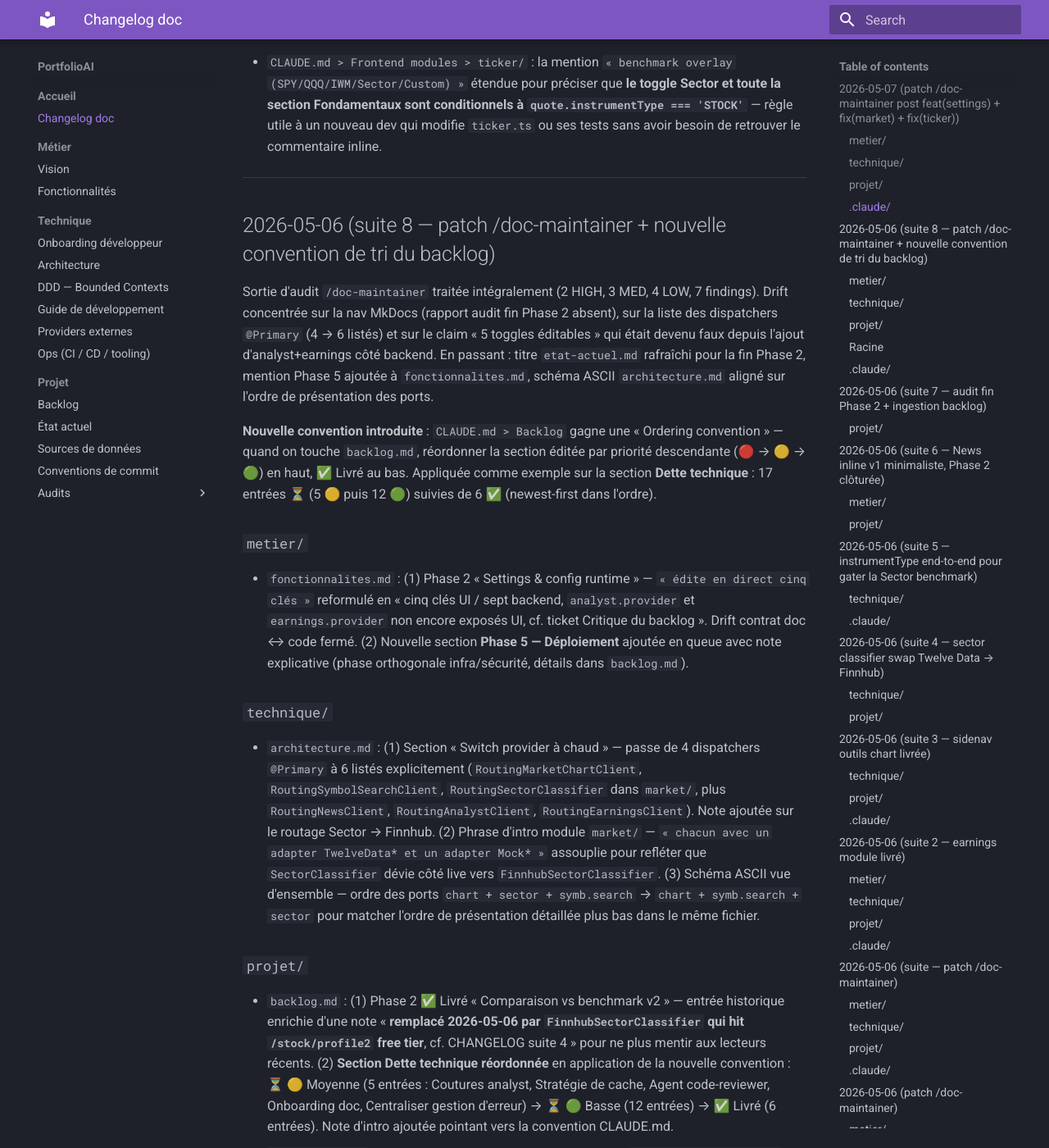
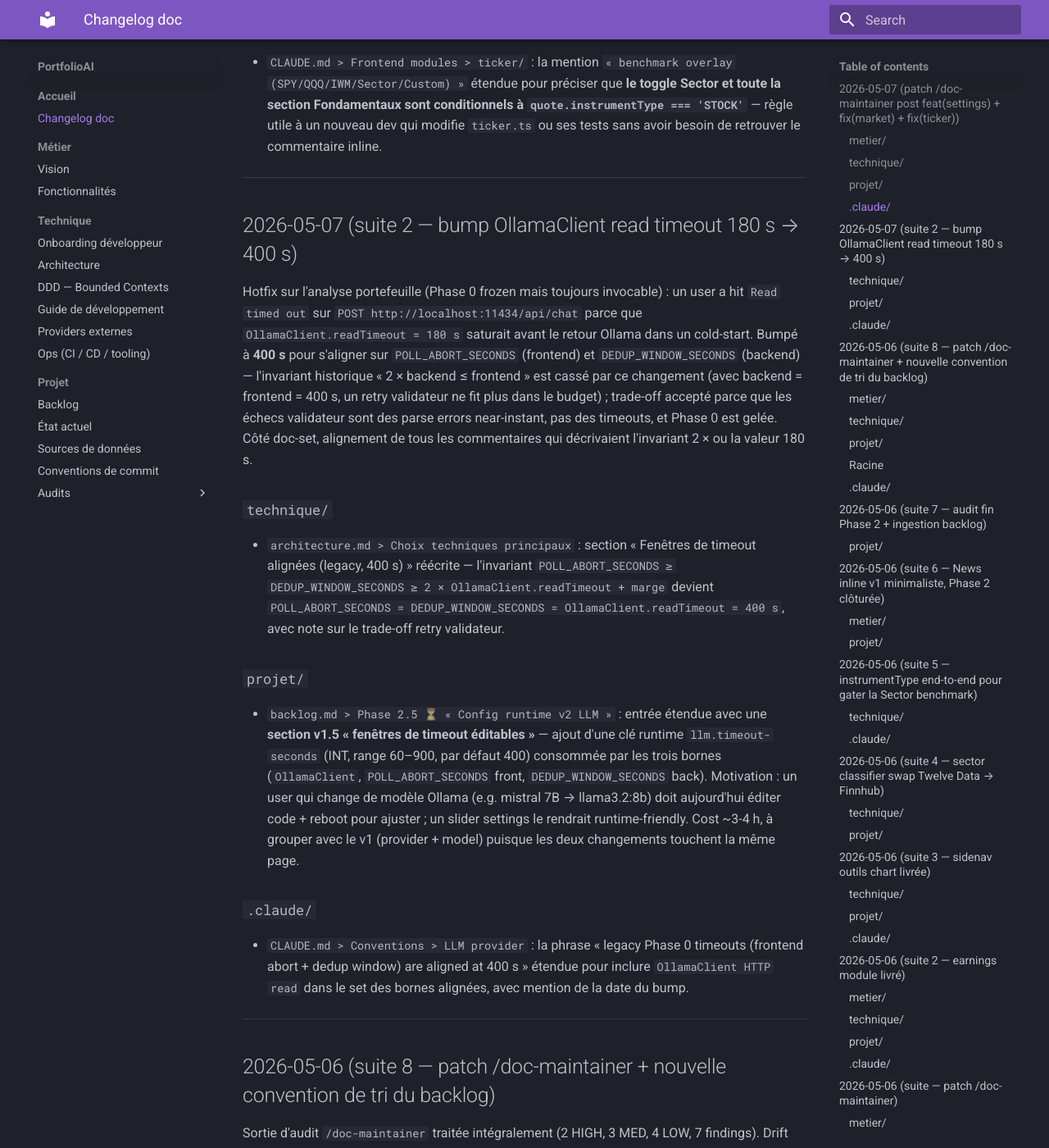
Before and after one commit to jv3n/trade, an MkDocs documentation site: the page built from docs/CHANGELOG.md, in a window 1280 px wide and 1400 px high, scrolled down 1652 px. Shown: the whole window at 82% size. Built offline with MkDocs 1.6.1 and Material for MkDocs 9.7.7, drawn with Linux system fonts in a browser that asks for light colours.

Commit message:
docs: log Ollama timeout bump and file editable LLM timeouts in backlog

```diff
--- a/docs/CHANGELOG.md
+++ b/docs/CHANGELOG.md
@@ -28,6 +28,21 @@ Sortie d'audit `/doc-maintainer` traitée intégralement (2 HIGH, 3 MED, 3 LOW).
 
 ### `.claude/`
 - `CLAUDE.md > Frontend modules > ticker/` : la mention `« benchmark overlay (SPY/QQQ/IWM/Sector/Custom) »` étendue pour préciser que **le toggle Sector et toute la section Fondamentaux sont conditionnels à `quote.instrumentType === 'STOCK'`** — règle utile à un nouveau dev qui modifie `ticker.ts` ou ses tests sans avoir besoin de retrouver le commentaire inline.
+
+---
+
+## 2026-05-07 (suite 2 — bump OllamaClient read timeout 180 s → 400 s)
+
+Hotfix sur l'analyse portefeuille (Phase 0 frozen mais toujours invocable) : un user a hit `Read timed out` sur `POST http://localhost:11434/api/chat` parce que `OllamaClient.readTimeout = 180 s` saturait avant le retour Ollama dans un cold-start. Bumpé à **400 s** pour s'aligner sur `POLL_ABORT_SECONDS` (frontend) et `DEDUP_WINDOW_SECONDS` (backend) — l'invariant historique « 2 × backend ≤ frontend » est cassé par ce changement (avec backend = frontend = 400 s, un retry validateur ne fit plus dans le budget) ; trade-off accepté parce que les échecs validateur sont des parse errors near-instant, pas des timeouts, et Phase 0 est gelée. Côté doc-set, alignement de tous les commentaires qui décrivaient l'invariant 2 × ou la valeur 180 s.
+
+### `technique/`
+- `architecture.md > Choix techniques principaux` : section « Fenêtres de timeout alignées (legacy, 400 s) » réécrite — l'invariant `POLL_ABORT_SECONDS ≥ DEDUP_WINDOW_SECONDS ≥ 2 × OllamaClient.readTimeout + marge` devient `POLL_ABORT_SECONDS = DEDUP_WINDOW_SECONDS = OllamaClient.readTimeout = 400 s`, avec note sur le trade-off retry validateur.
+
+### `projet/`
+- `backlog.md > Phase 2.5 ⏳ « Config runtime v2 LLM »` : entrée étendue avec une **section v1.5 « fenêtres de timeout éditables »** — ajout d'une clé runtime `llm.timeout-seconds` (INT, range 60–900, par défaut 400) consommée par les trois bornes (`OllamaClient`, `POLL_ABORT_SECONDS` front, `DEDUP_WINDOW_SECONDS` back). Motivation : un user qui change de modèle Ollama (e.g. mistral 7B → llama3.2:8b) doit aujourd'hui éditer code + reboot pour ajuster ; un slider settings le rendrait runtime-friendly. Cost ~3-4 h, à grouper avec le v1 (provider + model) puisque les deux changements touchent la même page.
+
+### `.claude/`
+- `CLAUDE.md > Conventions > LLM provider` : la phrase « legacy Phase 0 timeouts (frontend abort + dedup window) are aligned at 400 s » étendue pour inclure `OllamaClient HTTP read` dans le set des bornes alignées, avec mention de la date du bump.
 
 ---
 
```
Also changed, not shown: .claude/CLAUDE.md (+1 -1 lines), docs/projet/backlog.md (+1 -1 lines), docs/technique/architecture.md (+1 -1 lines).
